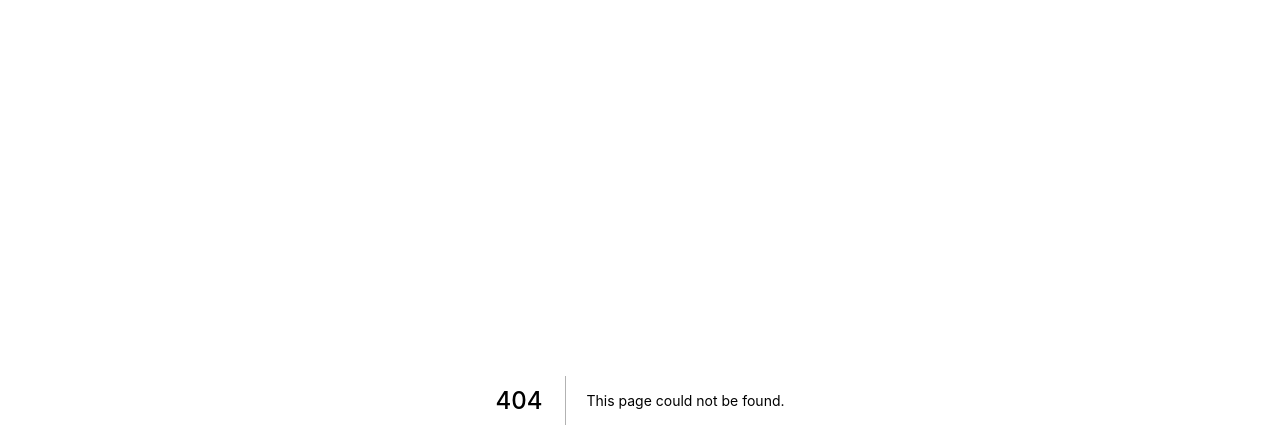
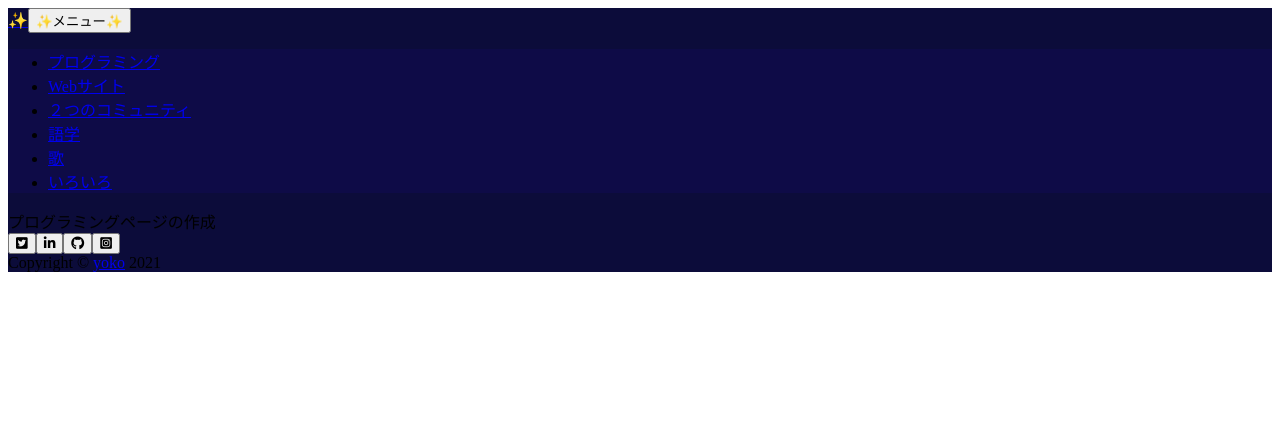
Before and after one commit to yoko-at-home/yoko-2021, a Next.js app: page /programming in a window 1280 px wide. Before the commit this address had no page. Shown: the top 448 px of the page. Built offline with nearby package versions, Linux system fonts and the light colour scheme.

Commit message:
programmingページ内容追加

```diff
--- /dev/null
+++ b/src/pages/programming.js
@@ -0,0 +1,14 @@
+import Image from "next/image";
+import Link from "next/link";
+
+import { Layout } from "../components/Layout";
+
+const programming = () => {
+  return (
+    <Layout>
+      プログラミングページの作成
+    </Layout>
+  );
+};
+
+export default programming;
```
